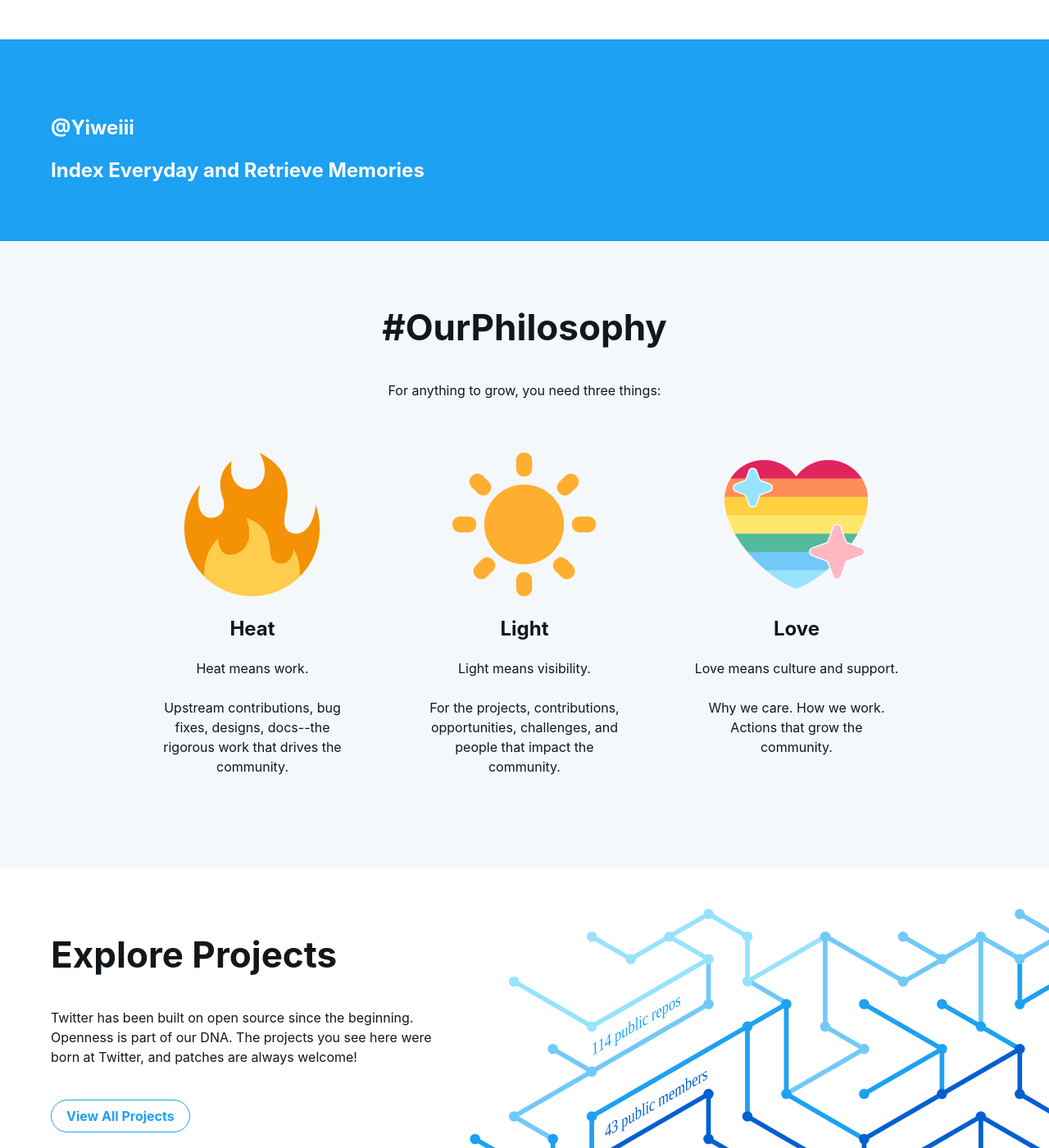
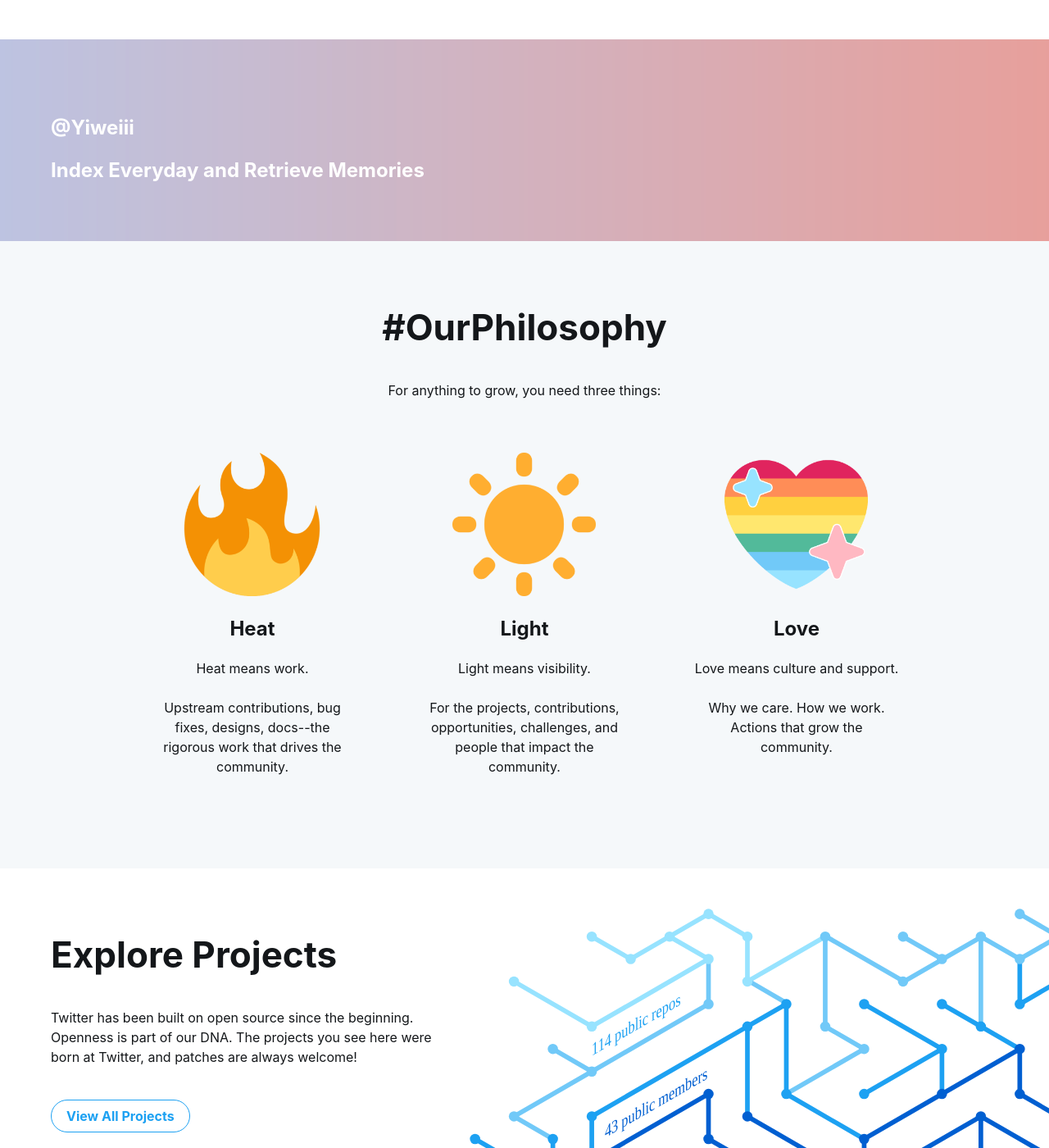
Before and after one commit to Yiweiii/Yiweiii.github.io, a Jekyll site: the page built from index.html, in a window 1280 px wide and 1400 px high. Shown: the whole window at 82% size. Built offline with Jekyll 4.4.1, drawn with Linux system fonts in a browser that asks for light colours; some web fonts are replaced; comment, search, counter and statistics services are not loaded.

Commit message:
beatuif9

```diff
--- a/css/index.css
+++ b/css/index.css
@@ -1,6 +1,7 @@
 /* Styles specific to home page */
 
 .home-header {
+	background-image: url("../assets/bg.png");
 	padding-top: calc(var(--feather-grid-mega) * 3);
 	padding-bottom: calc(var(--feather-grid-mega) * 1.75);
 }
--- a/index.html
+++ b/index.html
@@ -14,6 +14,7 @@
 <div class="header home-header">
     <div class="Grid container">
         <div id="header-text" class="Grid-cell u-size7of8">
+            <!-- <img src="assets/fire.png" alt="Fire emoji" class="emoji-img center-margin large-margin"> -->
             <h1 class="subheading">
                 <a href="mailto:yiweiii.fang@gmail.com?Subject=Happy%20to%20know%20you%20Yiwei!" target="_top" id="email-action">@Yiweiii</a>
             </h1>
```
Also changed, not shown: assets/bg.png (added).
